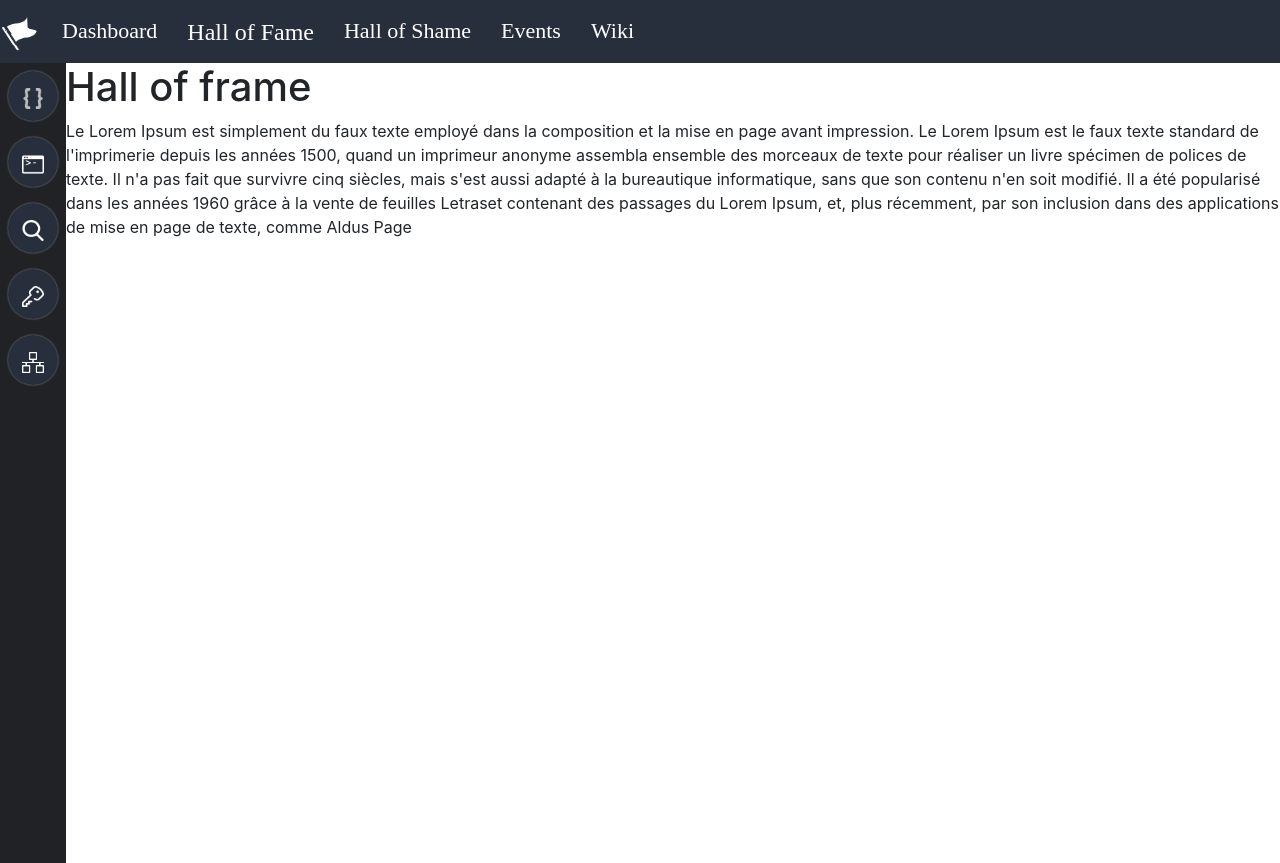
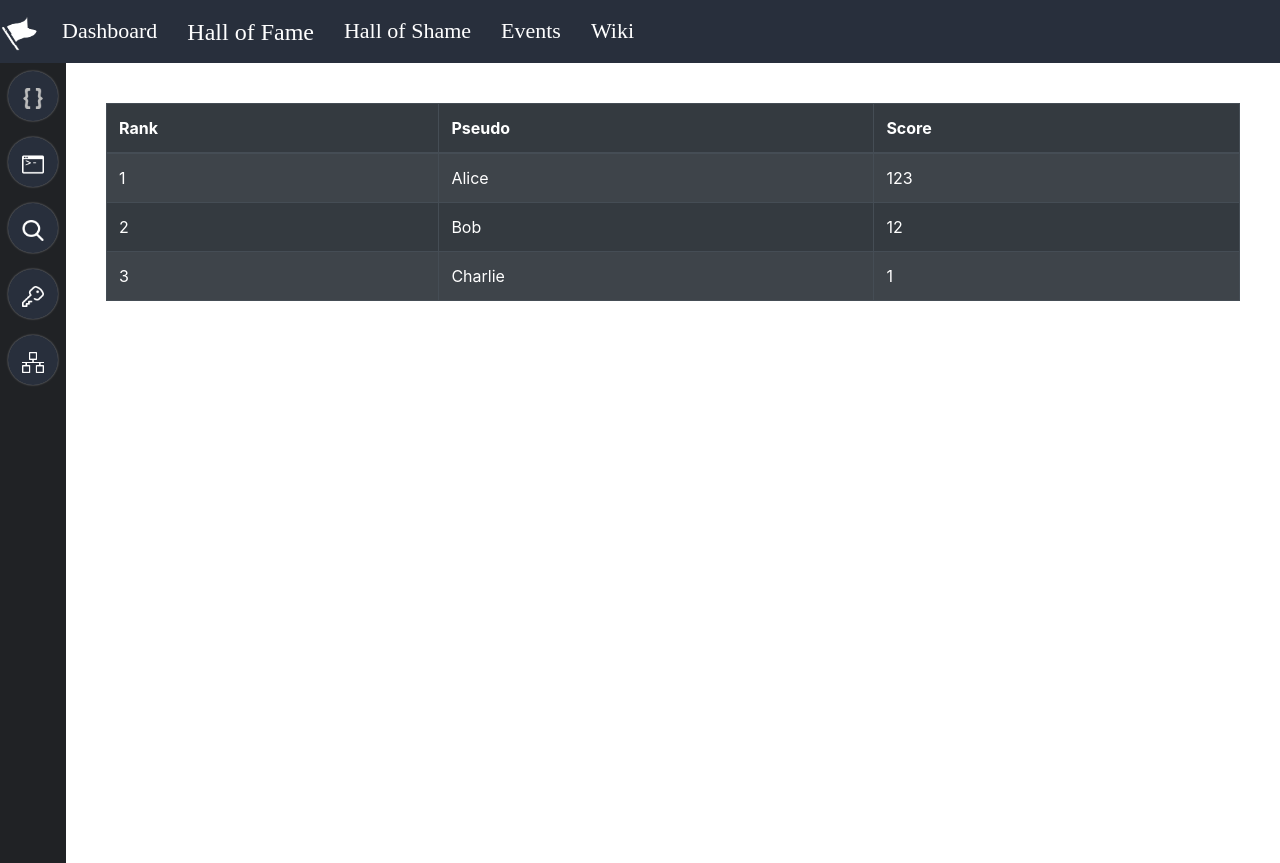
Before and after one commit to nima3333/club_ctf_front, a React app: page /hall_fame in a window 1280 px wide. Built offline with nearby package versions, Linux system fonts and the light colour scheme; a web font is replaced by a local one.

Commit message:
first version of halls

```diff
--- a/src/components/App.js
+++ b/src/components/App.js
@@ -4,8 +4,8 @@ import React, {Component} from 'react';
 import NavBars from './TopNavBar'
 import SideNavBar from './SideNavBar'
 import Dashboard from "./Dashboard"
-import Hall_of_fame from "./Hall_of_fame"
-import Hall_of_shame from "./Hall_of_shame"
+import HallOfFame from "./HallOfFame"
+import HallOfShame from "./HallOfShame"
 import Events from "./Events"
 import Wiki from "./Wiki"
 import {Route, Switch} from 'react-router-dom';
@@ -39,16 +39,14 @@ class App extends Component {
             <NavBars />
             <div className={styles.box}>
               <SideNavBar />
-              <div>
               <Switch>
                 <Route path="/" exact component={Dashboard} />
                 <Route path="/dashboard" component={Dashboard} />
-                <Route path="/hall_fame" component={Hall_of_fame} />
-                <Route path="/hall_shame" component={Hall_of_shame} />
+                <Route path="/hall_fame" component={HallOfFame} />
+                <Route path="/hall_shame" component={HallOfShame} />
                 <Route path="/events" component={Events} />
                 <Route path="/wiki" component={Wiki} />
               </Switch>
-              </div>
             </div>
 
           </div>
--- /dev/null
+++ b/src/components/HallOfFame.js
@@ -0,0 +1,65 @@
+import 'bootstrap/dist/css/bootstrap.min.css';
+import React, {Component} from 'react';
+import {Table} from 'react-bootstrap'
+import styles from './HallOfFame.module.css'
+
+class HallOfFame extends Component {
+
+  constructor(props) {
+    super(props);
+    this.state = {
+      data: null,
+    };
+  }
+
+  componentDidMount(){
+    const api_data= [
+        {
+          rank: 1,
+          pseudo: "Alice",
+          score: 123
+        },
+        {
+          rank: 2,
+          pseudo: "Bob",
+          score: 12
+        },
+        {
+          rank: 3,
+          pseudo: "Charlie",
+          score: 1
+        }
+      ]
+    this.setState({
+      data : api_data.map(item => {
+        return(
+          <tr>
+            <td>{item.rank}</td>
+            <td>{item.pseudo}</td>
+            <td>{item.score}</td>
+          </tr>
+        )})
+      })
+    }
+
+  render() {
+      return (
+          <div className={`hallOfFame  ${styles.full_width}`}>
+            <Table striped bordered hover variant="dark" >
+              <thead>
+                <tr>
+                  <th>Rank</th>
+                  <th>Pseudo</th>
+                  <th>Score</th>
+                </tr>
+              </thead>
+              <tbody>
+                {this.state.data}
+              </tbody>
+            </Table>
+          </div>
+      )
+  }
+}
+
+export default HallOfFame;
--- /dev/null
+++ b/src/components/HallOfFame.module.css
@@ -0,0 +1,12 @@
+.center_wrapper{
+    text-align: center;
+}
+
+.center{
+    display: inline-block;
+}
+
+.full_width{
+    width: 100%;
+    padding: 40px;
+}
--- /dev/null
+++ b/src/components/HallOfShame.js
@@ -0,0 +1,40 @@
+import 'bootstrap/dist/css/bootstrap.min.css';
+import React, {Component} from 'react';
+import ReactBootstrap, {Jumbotron} from 'react-bootstrap'
+import styles from './HallOfShame.module.css'
+
+class HallOfShame extends Component {
+
+  constructor(props) {
+    super(props);
+    this.state = {
+      data: null,
+    };
+  }
+
+  componentDidMount(){
+    fetch('https://jsonplaceholder.typicode.com/posts')
+      .then(response => response.json())
+      .then(json => this.setState({
+        data : json.map(item => {
+          return(
+            <Jumbotron>
+              <h2>{item.title}</h2>
+              <h3>{item.userId}</h3>
+              <p>{item.body}</p>
+            </Jumbotron>
+          )
+        })
+      }));
+  }
+
+  render() {
+      return (
+          <div className={`hallOfShame ${styles.full_width}`}>
+            {this.state.data}
+          </div>
+      )
+  }
+}
+
+export default HallOfShame;
--- /dev/null
+++ b/src/components/HallOfShame.module.css
@@ -0,0 +1,4 @@
+.full_width{
+    width: 100%;
+    padding: 40px;
+}
--- a/src/components/Hall_of_fame.js
+++ /dev/null
@@ -1,16 +0,0 @@
-import 'bootstrap/dist/css/bootstrap.min.css';
-import React, {Component} from 'react';
-
-class Hall_of_fame extends Component {
-
-  render() {
-      return (
-          <div className="hall_of_fame">
-            <h1>Hall of frame</h1>
-            <p>Le Lorem Ipsum est simplement du faux texte employé dans la composition et la mise en page avant impression. Le Lorem Ipsum est le faux texte standard de l'imprimerie depuis les années 1500, quand un imprimeur anonyme assembla ensemble des morceaux de texte pour réaliser un livre spécimen de polices de texte. Il n'a pas fait que survivre cinq siècles, mais s'est aussi adapté à la bureautique informatique, sans que son contenu n'en soit modifié. Il a été popularisé dans les années 1960 grâce à la vente de feuilles Letraset contenant des passages du Lorem Ipsum, et, plus récemment, par son inclusion dans des applications de mise en page de texte, comme Aldus Page</p>
-          </div>
-      )
-  }
-}
-
-export default Hall_of_fame;
--- a/src/components/Hall_of_shame.js
+++ /dev/null
@@ -1,16 +0,0 @@
-import 'bootstrap/dist/css/bootstrap.min.css';
-import React, {Component} from 'react';
-
-class Hall_of_shame extends Component {
-
-  render() {
-      return (
-          <div className="hall_of_shame">
-            <h1>Hall of shame</h1>
-            <p>Le Lorem Ipsum est simplement du faux texte employé dans la composition et la mise en page avant impression. Le Lorem Ipsum est le faux texte standard de l'imprimerie depuis les années 1500, quand un imprimeur anonyme assembla ensemble des morceaux de texte pour réaliser un livre spécimen de polices de texte. Il n'a pas fait que survivre cinq siècles, mais s'est aussi adapté à la bureautique informatique, sans que son contenu n'en soit modifié. Il a été popularisé dans les années 1960 grâce à la vente de feuilles Letraset contenant des passages du Lorem Ipsum, et, plus récemment, par son inclusion dans des applications de mise en page de texte, comme Aldus Page</p>
-          </div>
-      )
-  }
-}
-
-export default Hall_of_shame;
--- a/src/components/SideNavBar.module.css
+++ b/src/components/SideNavBar.module.css
@@ -1,5 +1,6 @@
 .bbb {
-  height: 100vh;
+  display: flex;
+  min-height: 100vh;
 }
 
 .main_logo{
```
